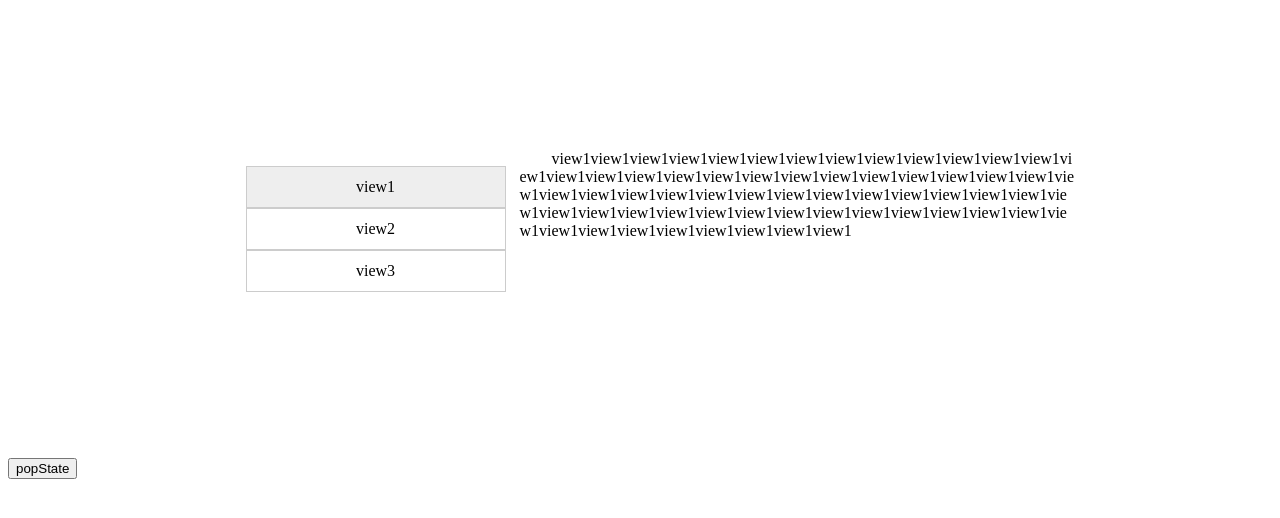
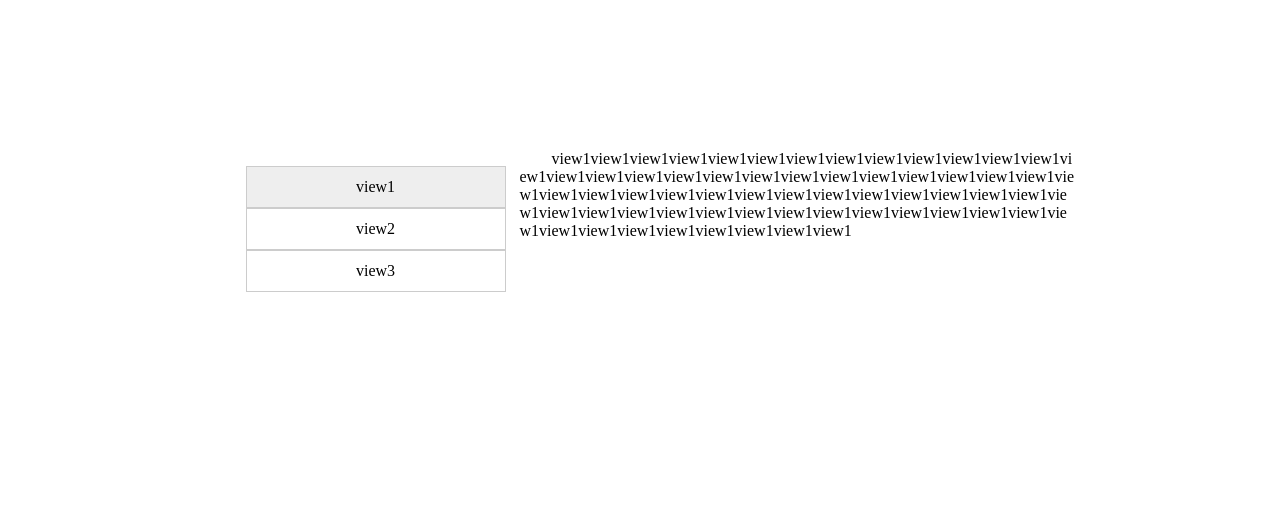
Before and after one commit to MrHZJ/html5_spa_seed, a plain HTML site: page index.html in a window 1280 px wide. Drawn offline with Linux system fonts and the light colour scheme.

Commit message:
html_spapapa_seed  V1.0

```diff
--- a/index.html
+++ b/index.html
@@ -6,7 +6,7 @@
 	<link rel="stylesheet" href="css/main.css"/>
 </head>
 <body>
-	<div id="box">
+<div id="box">
 		<div id="left">
 			<ul id="ul">
 			</ul>
@@ -15,7 +15,6 @@
 			<div id="content"></div>
 		</div>
 	</div>
-	<button id="pop">popState</button>
 </body>
 <script src="js/data.js"></script>
 <script src="js/main.js"></script>
```
Also changed, not shown: .gitignore.txt (added).
